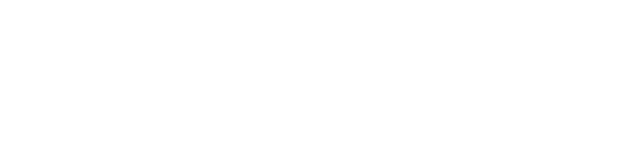
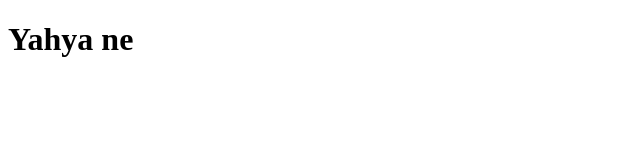
Before and after one commit to yahyaSurvive/test-git, a plain HTML site: page index.html in a window 1280 px wide. Shown: the whole page, without its empty margins (0-640 px from the left). Drawn offline with Linux system fonts and the light colour scheme.

Commit message:
mengubah h1 di index.html

```diff
--- a/index.html
+++ b/index.html
@@ -6,5 +6,7 @@
     <meta name="viewport" content="width=device-width, initial-scale=1.0" />
     <title>Hallo Dunia</title>
   </head>
-  <body></body>
+  <body>
+    <h1>Yahya ne</h1>
+  </body>
 </html>
```
